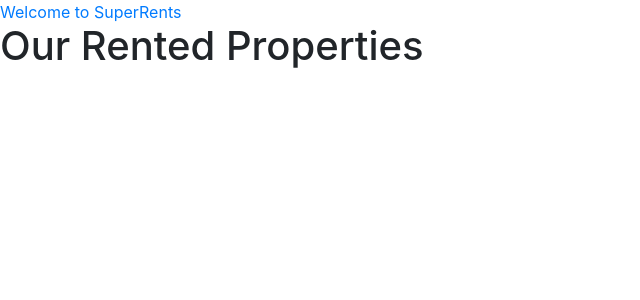
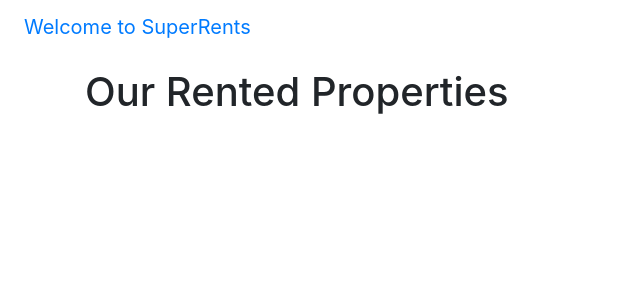
Before and after one commit to Iverick/SuperRents_Test_App, a Django app: page /rented-properties/ in a window 1280 px wide. Shown: the top 300 px of the page, without its empty margins (0-640 px from the left). Run offline with Django 3.2, Linux system fonts and the light colour scheme; data that the repository does not hold is empty; some libraries are stand-ins or nearby versions.

Commit message:
Added bootstrap styles to templates.

```diff
--- a/django/rent/templates/rent/add_property.html
+++ b/django/rent/templates/rent/add_property.html
@@ -6,12 +6,16 @@
 {% endblock %}
 
 {% block main %}
+  <div class="py-5 text-center">
     <h1>Fill out following form to add your Property to our database</h1>
+  </div>
 
+  <div class="col-md-8 order-md-1">
     <form method="post">
       {% csrf_token %}
       {{ form | crispy }}
       <button class="btn btn-primary" type="submit">Submit</button>
     </form>
+  </div>
 
 {% endblock %}
--- a/django/rent/templates/rent/list_rented_properties.html
+++ b/django/rent/templates/rent/list_rented_properties.html
@@ -7,6 +7,7 @@
 {% block main %}
   <h1>Our Rented Properties</h1>
 
+  <div class="card-deck mb-3 text-center">
   <!-- If tag in a following code checks whether contract end date is less than expries_soon context property and applies different styles to a div based on result of an equation. This may violate "dumb template" rule but really it's an only solution worked out for me -->
   {% for property in object_list %}
     <div class="
@@ -14,7 +15,8 @@
         rent-expires-soon
       {% else %}
         property-element
-      {% endif %}">
+      {% endif %}
+      card mb-4 shadow-sm">
       <p>Address: {{ property.address }}</p>
       <p>Location: {{ property.city }}</p>
       <p>Owner's name: {{ property.owner.first_name }} {{ property.owner.last_name }}</p>
@@ -23,5 +25,6 @@
     </div>
     <br>
   {% endfor %}
+  </div>
 
 {% endblock %}
--- a/django/rent/templates/rent/list_vacant_properties.html
+++ b/django/rent/templates/rent/list_vacant_properties.html
@@ -7,8 +7,9 @@
 {% block main %}
   <h1>Currently vacant Properties</h1>
 
+  <div class="card-deck mb-3 text-center">
   {% for property in object_list %}
-    <div class="property-element">
+    <div class="property-element card mb-4 shadow-sm">
       <p>Address: {{ property.address }}</p>
       <p>Location: {{ property.city }}</p>
       <textarea name="" id="" cols="25" rows="8">
@@ -22,5 +23,6 @@
     </div>
     <br>
   {% endfor %}
+  </div>
 
 {% endblock %}
--- a/django/templates/base.html
+++ b/django/templates/base.html
@@ -9,7 +9,6 @@
     integrity="sha384-/Y6pD6FV/Vv2HJnA6t+vslU6fwYXjCFtcEpHbNJ0lyAFsXTsjBbfaDjzALeQsN6M"
     rel="stylesheet"
     crossorigin="anonymous">
-  <a href="{% url 'rent:homepage' %}">Welcome to SuperRents</a>
   <style>
     .rent-expires-soon {
       background-color: #FF0000;
@@ -21,8 +20,16 @@
 </head>
 
 <body>
-  {% block main %}
+  <div class="d-flex flex-column flex-md-row align-items-center p-3 px-md-4 mb-3 bg-white border-bottom shadow-sm">
+    <h5 class="my-0 mr-md-auto font-weight-normal">
+      <a href="{% url 'rent:homepage' %}">Welcome to SuperRents</a>
+    </h5>
+  </div>
 
-  {% endblock %}
+  <div class="container">
+    {% block main %}
+
+    {% endblock %}
+  </div>
 </body>
 </html>
```
Also changed, not shown: django/rent/templates/rent/homepage.html (+1 -7 lines), README.md. Lines whose indentation alone changed are shown as unchanged.
